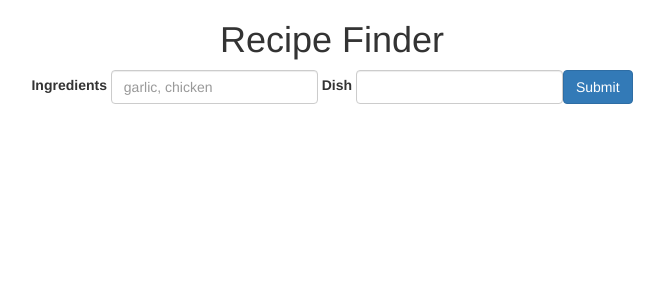
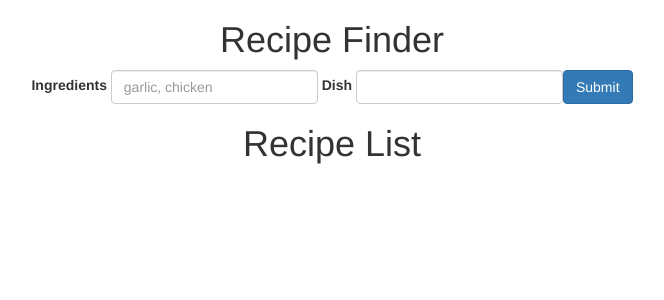
Before and after one commit to sdiperi90/recipe-finder-app, a React (Create React App) app: page / in a window 1280 px wide. Shown: the top 300 px of the page, without its empty margins (308-972 px from the left). Built offline with nearby package versions, Linux system fonts and the light colour scheme.

Commit message:
created RecipeItem component and rendered recipes

```diff
--- a/src/components/App.js
+++ b/src/components/App.js
@@ -1,6 +1,7 @@
 import React, { Component } from "react";
 import SearchRecipes from "./SearchRecipes";
 import { FlexContainer } from "./elements/Flex";
+import RecipeList from "./RecipeList";
 
 class App extends Component {
   render() {
@@ -13,6 +14,7 @@ class App extends Component {
         >
           <h1>Recipe Finder</h1>
           <SearchRecipes />
+          <RecipeList />
         </FlexContainer>
       </div>
     );
--- /dev/null
+++ b/src/components/RecipeItem.js
@@ -0,0 +1,9 @@
+import React, { Component } from "react";
+
+class RecipeItem extends Component {
+  render() {
+    return <h4>{this.props.recipe.title}</h4>;
+  }
+}
+
+export default RecipeItem;
--- a/src/components/RecipeList.js
+++ b/src/components/RecipeList.js
@@ -1,14 +1,24 @@
 import React, { Component } from "react";
 import { connect } from "react-redux";
+import RecipeItem from "./RecipeItem";
 
 class RecipeList extends Component {
   render() {
+    let { recipes } = this.props;
     return (
       <div>
         <h1>Recipe List</h1>
+        {recipes &&
+          recipes.map((recipe, index) => {
+            return <RecipeItem recipe={recipe} key={index} />;
+          })}
       </div>
     );
   }
 }
 
-export default connect()(RecipeList);
+const mapStateToProps = state => {
+  return state;
+};
+
+export default connect(mapStateToProps, null)(RecipeList);
--- a/src/components/SearchRecipes.js
+++ b/src/components/SearchRecipes.js
@@ -28,7 +28,7 @@ class SearchRecipes extends Component {
     let response = await fetch(url, { method: "GET" });
     let recipes = await response.json();
     console.log("recipes", recipes);
-    this.props.setRecipes(recipes);
+    this.props.setRecipes(recipes.results);
   };
 
   handleChange = e => {
```
